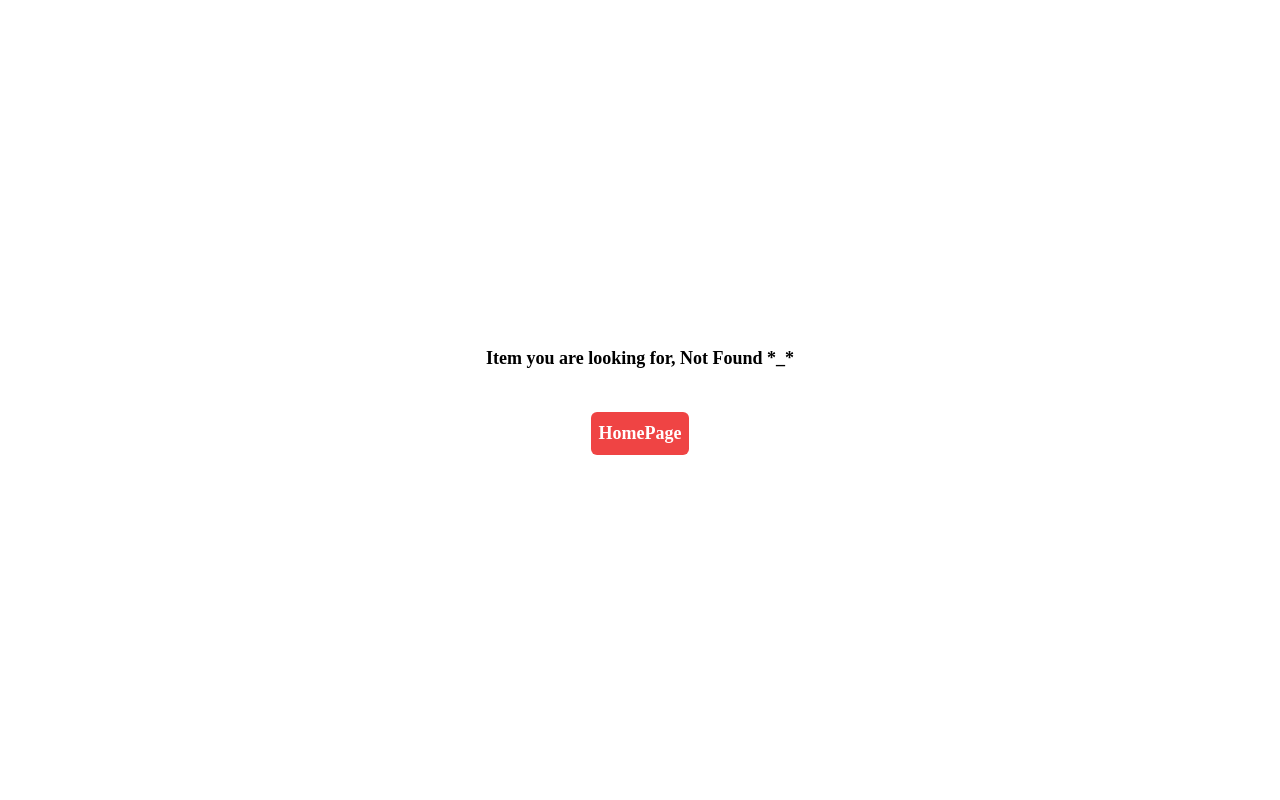
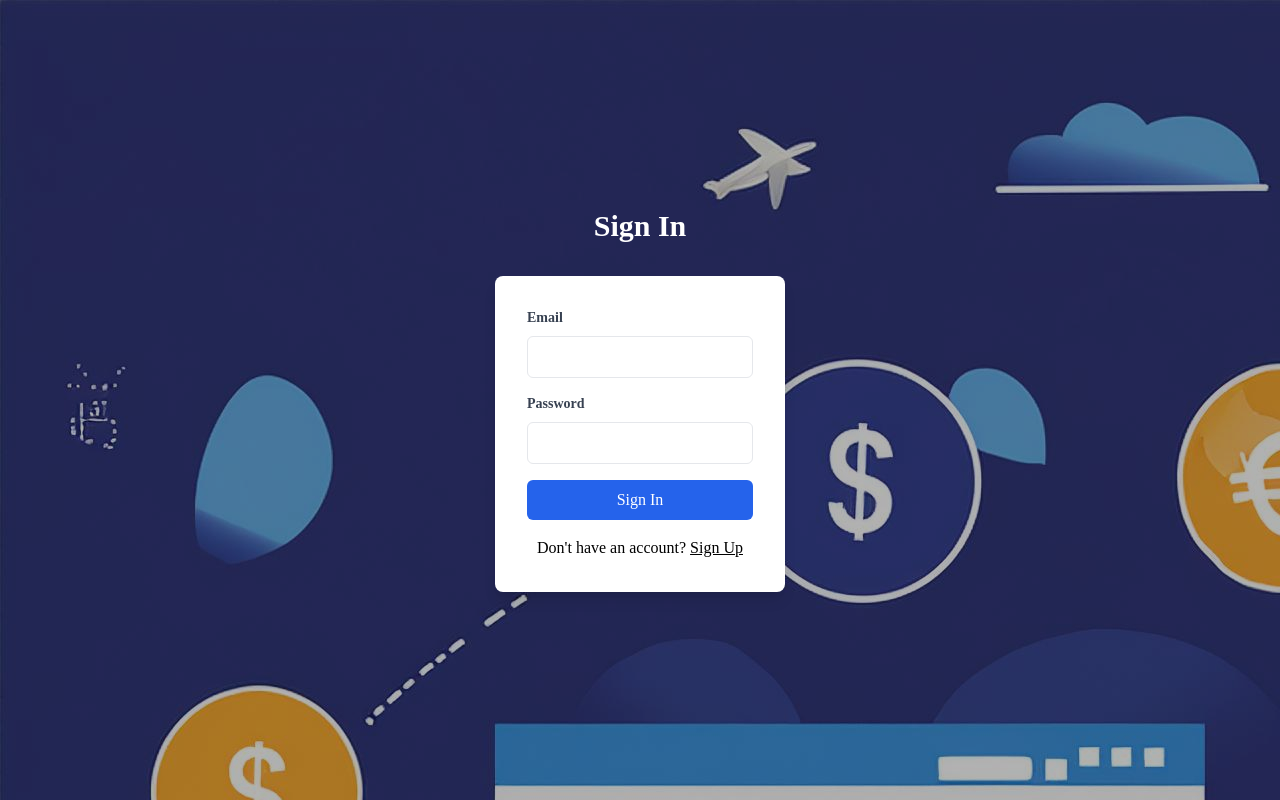
Before and after one commit to ShriyasnhAgarwl/personal-finance-tracker, a React (Create React App) app: page /auth in a window 1280 px wide. Before the commit this address had no page. Built offline with nearby package versions, Linux system fonts and the light colour scheme.

Commit message:
Addding ui on auth and having pages to beintegrated.

```diff
--- a/src/App.js
+++ b/src/App.js
@@ -1,11 +1,12 @@
-import { HomePage } from "./pages";
+import { HomePage, AuthPage } from "./pages";
 import { Suspense } from "react";
 import { Link, Route, Routes } from "react-router-dom";
 function App() {
   return (
-    <div className="App">
+    <div className="App font-['poppins']">
       <Routes>
         <Route path="/" element={<Page page={<HomePage />} />}></Route>
+        <Route path="/auth" element={<Page page={<AuthPage />} />}></Route>
         <Route
           path="*"
           element={
--- a/src/components/Auth/Auth.container.js
+++ b/src/components/Auth/Auth.container.js
@@ -1,6 +1,47 @@
 import AuthView from "./Auth.view";
+import { useState } from "react";
 function AuthContainer(props) {
-  return <AuthView />;
+  const [authMethod, setAuthMethod] = useState("signin");
+  const [email, setEmail] = useState("");
+  const [password, setPassword] = useState("");
+  const [phoneNumber, setPhoneNumber] = useState("");
+  const [name, setName] = useState("");
+  const [country, setCountry] = useState("");
+
+  const handleSignUp = (event) => {
+    event.preventDefault();
+    // Handle sign-up logic here
+    console.log("Sign Up", { email, password });
+  };
+
+  const handleSignIn = (event) => {
+    event.preventDefault();
+    // Handle sign-in logic here
+    console.log("Sign In", { email, password });
+  };
+
+  const toggleAuthMethod = () => {
+    setAuthMethod(authMethod === "signin" ? "signup" : "signin");
+  };
+  return (
+    <AuthView
+      authMethod={authMethod}
+      setAuthMethod={setAuthMethod}
+      email={email}
+      setEmail={setEmail}
+      password={password}
+      setPassword={setPassword}
+      phoneNumber={phoneNumber}
+      setPhoneNumber={setPhoneNumber}
+      name={name}
+      setName={setName}
+      country={country}
+      setCountry={setCountry}
+      handleSignUp={handleSignUp}
+      handleSignIn={handleSignIn}
+      toggleAuthMethod={toggleAuthMethod}
+    />
+  );
 }
 
 export default AuthContainer;
--- a/src/components/Auth/Auth.view.js
+++ b/src/components/Auth/Auth.view.js
@@ -1,14 +1,31 @@
+import React from "react";
+
 function AuthView(props) {
   return (
     <>
       {props.authMethod === "signup" && (
-        <>
-          <div className="flex flex-col justify-center items-center h-screen bg-gray-100">
-            <h2 className="text-3xl font-bold mb-8">Sign Up</h2>
+        <div
+          className=" relative flex flex-col justify-center items-center h-screen"
+          style={{ backgroundImage: "url('../images/authBackground.jpg')" }}
+        >
+          <div className="absolute inset-0 bg-black opacity-30"></div>
+          <h2 className="text-3xl text-white font-bold mb-8 z-10">Sign Up</h2>
           <form
-              onSubmit={handleSignUp}
-              className="bg-white p-8 rounded-lg shadow-lg w-80"
+            onSubmit={props.handleSignUp}
+            className="bg-white p-8 rounded-lg shadow-lg z-10"
           >
+            <div className="mb-4">
+              <label className="block mb-2 text-sm font-bold text-gray-700">
+                Name
+              </label>
+              <input
+                type="text"
+                className="w-full px-3 py-2 border rounded-md"
+                value={props.name}
+                onChange={(e) => props.setName(e.target.value)}
+                required
+              />
+            </div>
             <div className="mb-4">
               <label className="block mb-2 text-sm font-bold text-gray-700">
                 Email
@@ -16,8 +33,32 @@ function AuthView(props) {
               <input
                 type="email"
                 className="w-full px-3 py-2 border rounded-md"
-                  value={email}
-                  onChange={(e) => setEmail(e.target.value)}
+                value={props.email}
+                onChange={(e) => props.setEmail(e.target.value)}
+                required
+              />
+            </div>
+            <div className="mb-4">
+              <label className="block mb-2 text-sm font-bold text-gray-700">
+                Phone Number
+              </label>
+              <input
+                type="text"
+                className="w-full px-3 py-2 border rounded-md"
+                value={props.phoneNumber}
+                onChange={(e) => props.setPhoneNumber(e.target.value)}
+                required
+              />
+            </div>
+            <div className="mb-4">
+              <label className="block mb-2 text-sm font-bold text-gray-700">
+                Country
+              </label>
+              <input
+                type="text"
+                className="w-full px-3 py-2 border rounded-md"
+                value={props.country}
+                onChange={(e) => props.setCountry(e.target.value)}
                 required
               />
             </div>
@@ -28,8 +69,8 @@ function AuthView(props) {
               <input
                 type="password"
                 className="w-full px-3 py-2 border rounded-md"
-                  value={password}
-                  onChange={(e) => setPassword(e.target.value)}
+                value={props.password}
+                onChange={(e) => props.setPassword(e.target.value)}
                 required
               />
             </div>
@@ -41,21 +82,27 @@ function AuthView(props) {
             </button>
             <p className="mt-4 text-center">
               Already have an account?{" "}
-                <button className="cursor-pointer bg-red-500  rounded-md p-2 text-white hover:scale-[1.1] duration-300">
+              <button
+                type="button"
+                className="cursor-pointer underline text-black hover:scale-[1.0.5] duration-300"
+                onClick={props.toggleAuthMethod}
+              >
                 Sign In
               </button>
             </p>
           </form>
         </div>
-        </>
       )}
       {props.authMethod === "signin" && (
-        <>
-          <div className="flex flex-col justify-center items-center h-screen bg-gray-100">
-            <h2 className="text-3xl font-bold mb-8">Sign In</h2>
+        <div
+          className="relative flex flex-col justify-center items-center h-screen"
+          style={{ backgroundImage: "url('../images/authBackground.jpg')" }}
+        >
+          <div className="absolute inset-0 bg-black opacity-30"></div>
+          <h2 className="text-3xl text-white font-bold mb-8 z-10">Sign In</h2>
           <form
-              onSubmit={handleSignIn}
-              className="bg-white p-8 rounded-lg shadow-lg w-80"
+            onSubmit={props.handleSignIn}
+            className="bg-white p-8 rounded-lg shadow-lg z-10"
           >
             <div className="mb-4">
               <label className="block mb-2 text-sm font-bold text-gray-700">
@@ -64,8 +111,8 @@ function AuthView(props) {
               <input
                 type="email"
                 className="w-full px-3 py-2 border rounded-md"
-                  value={email}
-                  onChange={(e) => setEmail(e.target.value)}
+                value={props.email}
+                onChange={(e) => props.setEmail(e.target.value)}
                 required
               />
             </div>
@@ -76,8 +123,8 @@ function AuthView(props) {
               <input
                 type="password"
                 className="w-full px-3 py-2 border rounded-md"
-                  value={password}
-                  onChange={(e) => setPassword(e.target.value)}
+                value={props.password}
+                onChange={(e) => props.setPassword(e.target.value)}
                 required
               />
             </div>
@@ -89,13 +136,16 @@ function AuthView(props) {
             </button>
             <p className="mt-4 text-center">
               Don't have an account?{" "}
-                <button className="cursor-pointer bg-red-500  rounded-md p-2 text-white hover:scale-[1.1] duration-300">
+              <button
+                type="button"
+                className="cursor-pointer underline text-black hover:scale-[1.0.5] duration-300"
+                onClick={props.toggleAuthMethod}
+              >
                 Sign Up
               </button>
             </p>
           </form>
         </div>
-        </>
       )}
     </>
   );
--- a/src/components/index.js
+++ b/src/components/index.js
@@ -1,2 +1,3 @@
 import LandingPage from "./LandingPage";
-export { LandingPage };
+import Auth from "./Auth";
+export { LandingPage, Auth };
--- /dev/null
+++ b/src/pages/Auth.page.js
@@ -0,0 +1,5 @@
+import { Auth } from "../components";
+
+export default function AuthPage() {
+  return <Auth />;
+}
--- a/src/pages/index.js
+++ b/src/pages/index.js
@@ -1,3 +1,4 @@
 import { lazy } from "react";
 const HomePage = lazy(() => import("./Home"));
-export { HomePage };
+const AuthPage = lazy(() => import("./Auth.page"));
+export { HomePage, AuthPage };
```
Also changed, not shown: src/App.css (+0 -30 lines), public/images/authBackground.jpg (added). Lines whose indentation alone changed are shown as unchanged.
